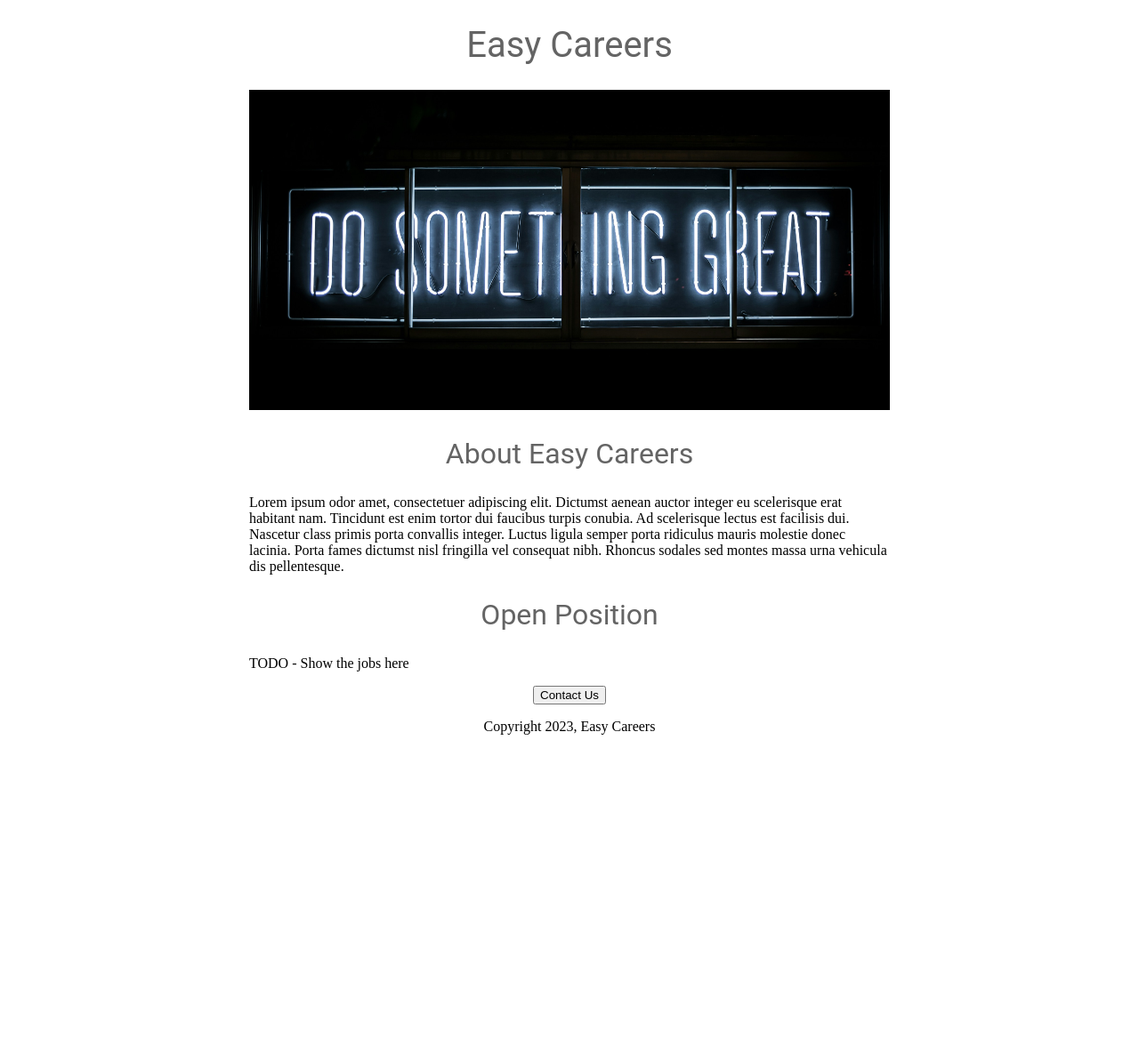
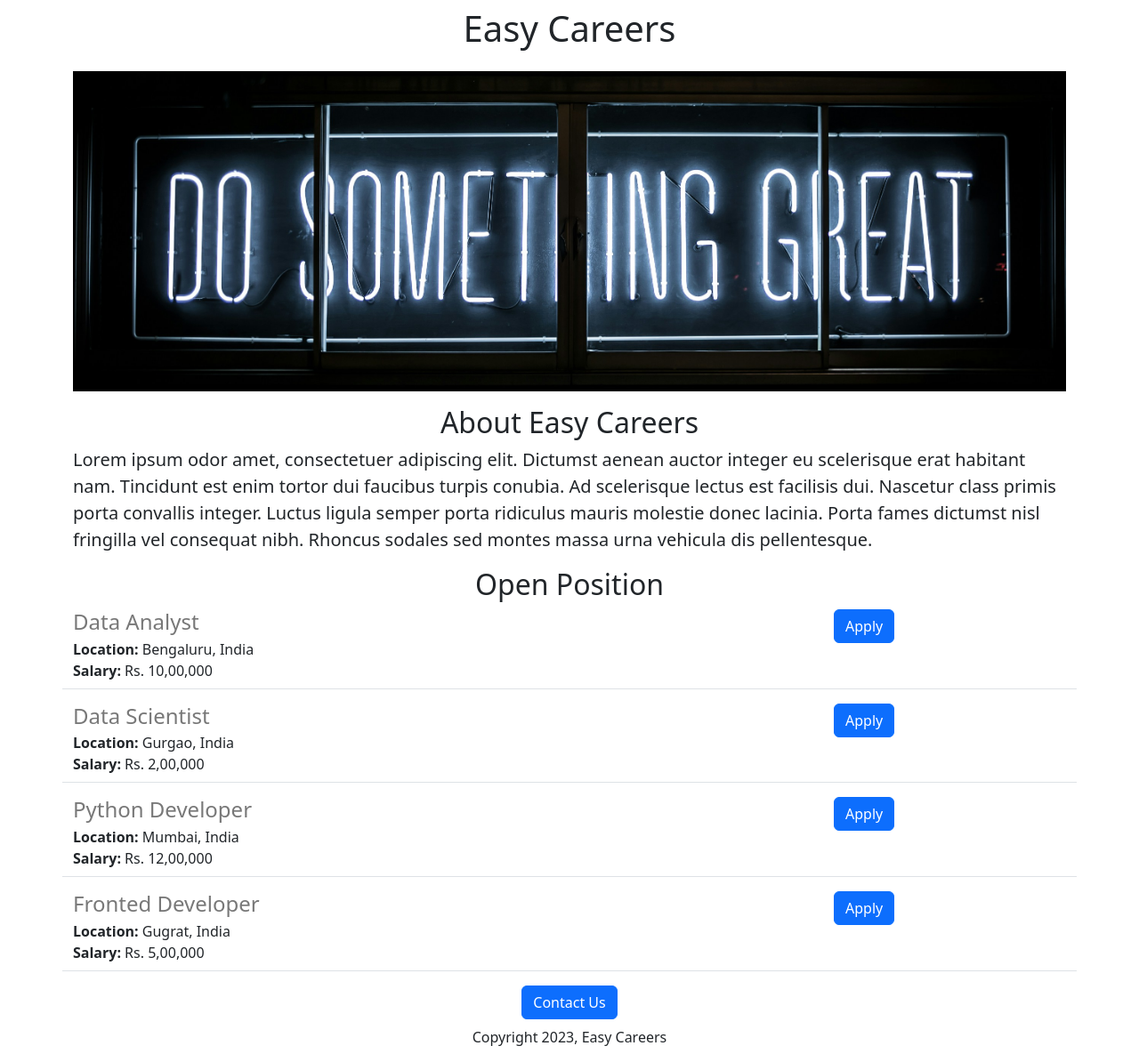
Before and after one commit to kaushal8582/careers-website, a Flask app: page / in a window 1280 px wide. Shown: the whole page at 89% size. Before the commit the page ends 826 px from the top, so only its background shows below. Run offline with Flask 3, Linux system fonts and the light colour scheme.

Commit message:
added routes and dynamic data

```diff
--- a/app.py
+++ b/app.py
@@ -1,11 +1,43 @@
-from flask import Flask, render_template
+from flask import Flask, render_template,jsonify
 
 app = Flask(__name__)
 
+JOBS = [
+    {
+        'id': 1,
+        'title': 'Data Analyst',
+        'location': 'Bengaluru, India',
+        'sala': 'Rs. 10,00,000'
+    },
+    {
+        'id': 2,
+        'title': 'Data Scientist',
+        'location': 'Gurgao, India',
+        'sala': 'Rs. 2,00,000'
+    },
+    {
+        'id': 3,
+        'title': 'Python Developer',
+        'location': 'Mumbai, India',
+        'sala': 'Rs. 12,00,000'
+    },
+    {
+        'id': 4,
+        'title': 'Fronted Developer',
+        'location': 'Gugrat, India',
+        'sala': 'Rs. 5,00,000'
+    },
+
+]
+
 @app.route('/')
 def hello_world():
-    return render_template('home.html')
+    return render_template('home.html',jobs=JOBS)
 
+
+@app.route("/api/jobs")
+def list_jobs():
+    return jsonify(JOBS);
 
 if __name__ == '__main__':
   app.run(host='0.0.0.0', port=8080, debug=True)
--- a/templates/home.html
+++ b/templates/home.html
@@ -4,53 +4,34 @@
   <meta charset="UTF-8">
   <meta http-equiv="X-UA-Compatible" content="IE=edge">
   <meta name="viewport" content="width=device-width, initial-scale=1.0">
+  <link href="https://cdn.jsdelivr.net/npm/bootstrap@5.3.3/dist/css/bootstrap.min.css" rel="stylesheet" integrity="sha384QWTKZyjpPEjISv5WaRU9OFeRpok6YctnYmDr5pNlyT2bRjXh0JMhjY6hW+ALEwIH" crossorigin="anonymous">
+
   <title>Careers</title>
   <style>
-    h1 {
-      font-size: 40px;
-      font-family: Roboto;
-      font-weight: normal;
-      color: rgb(100, 100, 100);
-      text-align: center;
-    }
-
     #banner {
+      height: 360px;
       width: 100%;
-      height: 360px;
       object-fit: cover;
-    }
-
-    h2 {
-      font-family: Roboto;
-      font-size: 32px;
-      color: rgb(100, 100, 100);
-      text-align: center;
-      font-weight: normal;
-    }
-
-    .bodytext {
-      font-family: Roboto;
-      color: rgb(80, 80, 80);
-    }
-
-    #container {
-      max-width: 720px;
-      margin: 0 auto;
+      margin-bottom: 16px;
     }
   </style>
 </head>
 <body>
-  <div id="container"" >
-    <h1>Easy Careers</h1>
-    <img id="banner" src="https://863a34c3-c427-46dd-b74f-fbed6975b881-00-24ewdsm820mbd.pike.replit.dev/static/banner.jpg" height="320" />
-    <h2>About Easy Careers</h2>
-    <p>Lorem ipsum odor amet, consectetuer adipiscing elit. Dictumst aenean auctor integer eu scelerisque erat habitant nam. Tincidunt est enim tortor dui faucibus turpis conubia. Ad scelerisque lectus est facilisis dui. Nascetur class primis porta convallis integer. Luctus ligula semper porta ridiculus mauris molestie donec lacinia. Porta fames dictumst nisl fringilla vel consequat nibh. Rhoncus sodales sed montes massa urna vehicula dis pellentesque.</p>
+  <div class="container"  >
+    <h1 class="text-center mt-2 mb-4 " >Easy Careers</h1>
+    <img class="img-fluid" id="banner" src="https://863a34c3-c427-46dd-b74f-fbed6975b881-00-24ewdsm820mbd.pike.replit.dev/static/banner.jpg" height="320" />
+    <h2 class="text-center"  >About Easy Careers</h2>
+    <p class="lead" >Lorem ipsum odor amet, consectetuer adipiscing elit. Dictumst aenean auctor integer eu scelerisque erat habitant nam. Tincidunt est enim tortor dui faucibus turpis conubia. Ad scelerisque lectus est facilisis dui. Nascetur class primis porta convallis integer. Luctus ligula semper porta ridiculus mauris molestie donec lacinia. Porta fames dictumst nisl fringilla vel consequat nibh. Rhoncus sodales sed montes massa urna vehicula dis pellentesque.</p>
 
-    <h2>Open Position</h2>
-    <p>TODO - Show the jobs here</p>
-    <div style = "text-align:center;" >
-    <button>Contact Us</button>
-      <p>Copyright 2023, Easy Careers</p>
+    <h2 class="text-center"  >Open Position</h2>
+    <div >
+      {% for job in jobs %}
+        {% include 'jobitem.html' %}
+      {% endfor %}
+    </div>
+    <div class="text-center" >
+    <button class="btn btn-primary" >Contact Us</button>
+      <p class="mt-2" >Copyright 2023, Easy Careers</p>
     </div>
   </div>
 </body>
--- /dev/null
+++ b/templates/jobitem.html
@@ -0,0 +1,10 @@
+<div class="border-bottom row" style="margin-bottom:16px; padding-bottom:8px" >
+ <div class="col-9" >
+   <h4 style="color:rgb(120,120,120); margin-bottom:4px; " >{{job['title']}}</h4>
+   <div><b>Location:</b> {{job['location']}}</div>
+   <div><b>Salary:</b> {{job['sala']}}</div>
+ </div>
+ <div class="col-3" >
+    <button type="button" class="btn btn-primary">Apply</button>
+ </div>
+</div>
```
